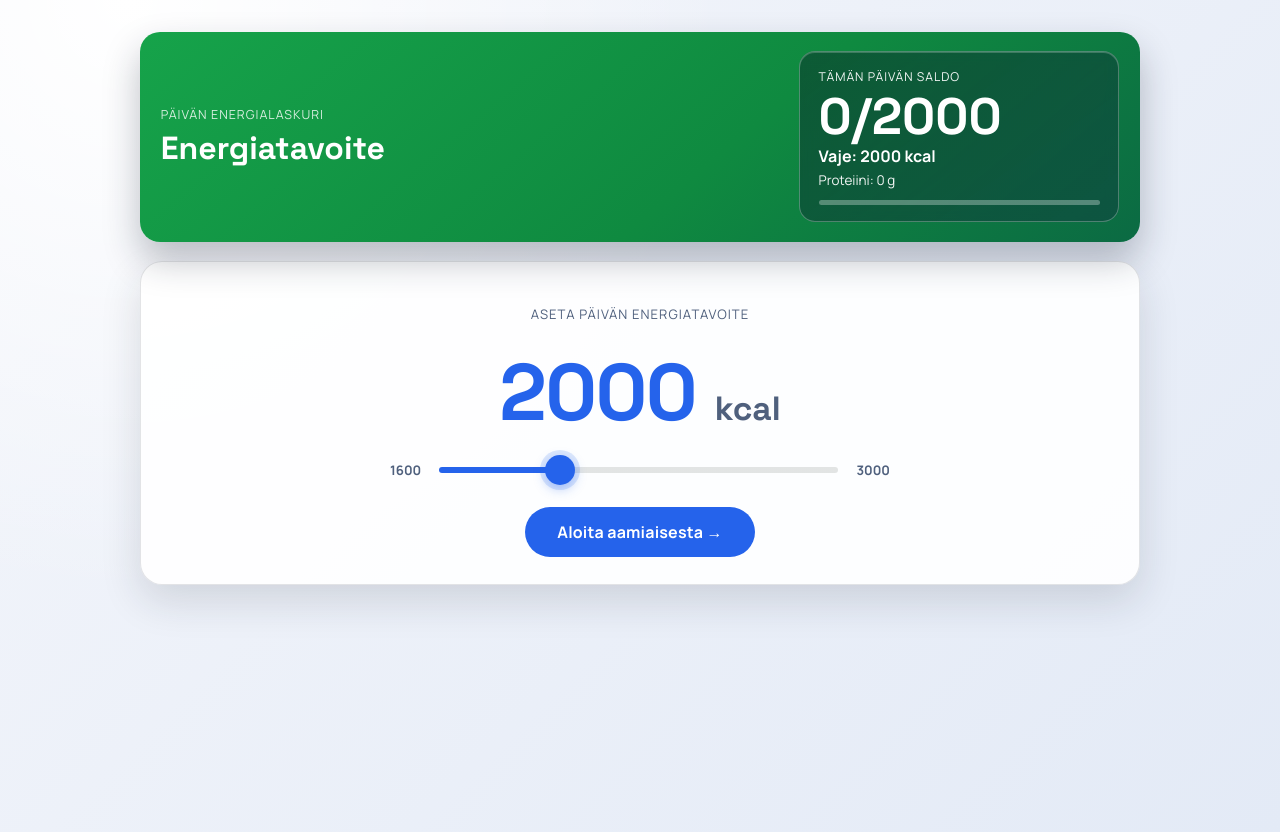
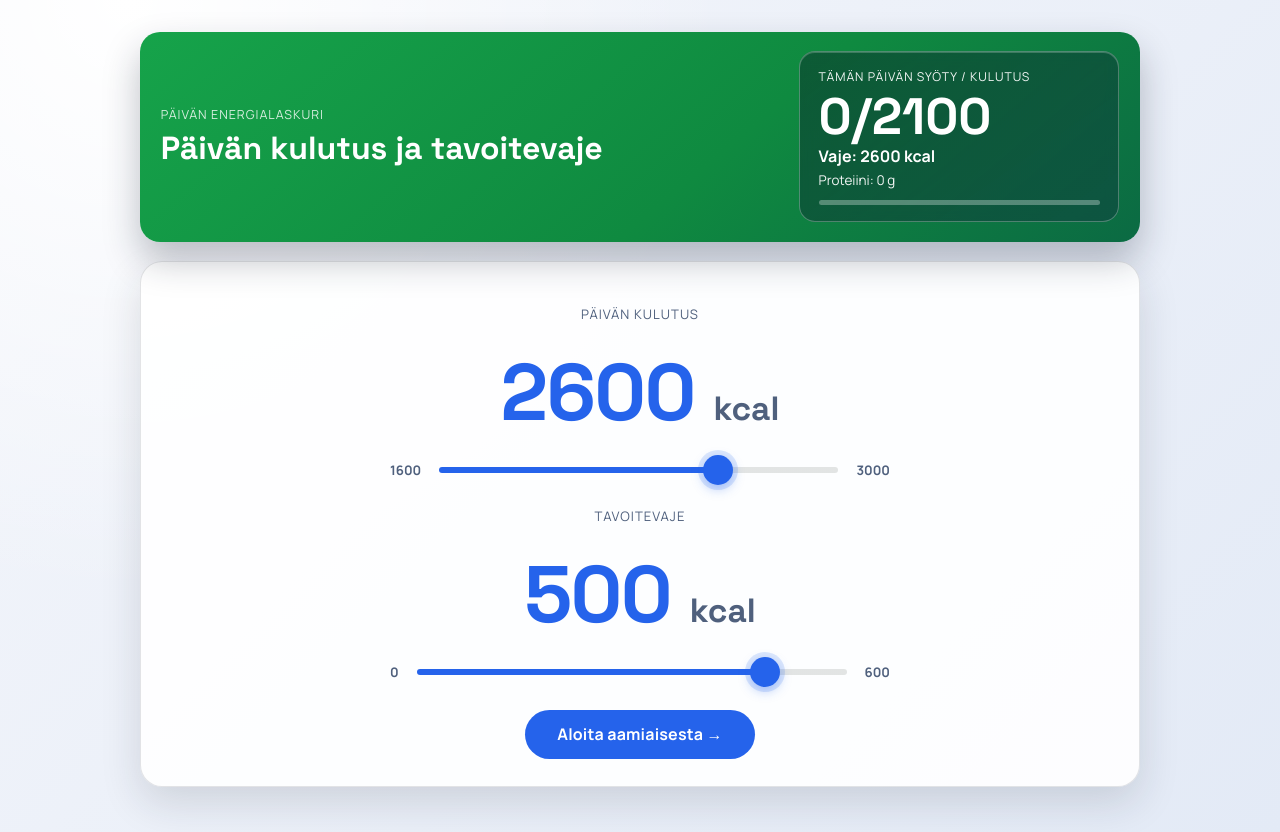
Before and after one commit to sjaks/cookbook, a plain HTML site: page plan/index.html in a window 1280 px wide. Drawn offline with Linux system fonts and the light colour scheme.

Commit message:
Switch the deficit logic

```diff
--- a/plan/app.js
+++ b/plan/app.js
@@ -1,5 +1,6 @@
 const STORAGE_KEY = "paivanKalorilaskuri_v1";
 const CALORIE_TARGET_KEY = "paivanKalorilaskuri_calorieTarget";
+const DEFICIT_TARGET_KEY = "paivanKalorilaskuri_deficitTarget";
 
 const STEP_CONFIG = [
   { id: "aamiainen", title: "Valitse aamiainen" },
@@ -19,13 +20,19 @@ const kcalBalanceEl = document.getElementById("kcal-balance");
 const totalProteinEl = document.getElementById("total-protein");
 
 let state = loadState() || createInitialState();
+state.deficitTarget = Number.isFinite(Number(state.deficitTarget)) ? Number(state.deficitTarget) : loadSavedDeficitTarget();
+state.calorieTarget = Number.isFinite(Number(state.calorieTarget)) ? Number(state.calorieTarget) : 2600;
 
 function loadSavedCalorieTarget() {
+  return 2600;
+}
+
+function loadSavedDeficitTarget() {
   try {
-    const raw = localStorage.getItem(CALORIE_TARGET_KEY);
-    return raw ? Number(raw) : 2000;
+    const raw = localStorage.getItem(DEFICIT_TARGET_KEY);
+    return raw ? Number(raw) : 500;
   } catch {
-    return 2000;
+    return 500;
   }
 }
 
@@ -35,7 +42,8 @@ function createInitialState() {
     currentStep: 0,
     completed: false,
     setupDone: false,
-    calorieTarget: loadSavedCalorieTarget(),
+    calorieTarget: 2600,
+    deficitTarget: loadSavedDeficitTarget(),
     selections: {}
   };
 }
@@ -87,29 +95,59 @@ function updateCounter(previewKcal = 0, previewProtein = 0) {
   const totals = sumTotals();
   const kcal = totals.kcal + previewKcal;
   const proteiini = totals.proteiini + previewProtein;
-  const target = state.calorieTarget || 2000;
-  const delta = Math.round(target - kcal);
-  const over = kcal - target;
+  const consumption = state.calorieTarget || 2600;
+  const deficitTarget = Math.max(0, Number(state.deficitTarget || 500));
+  const eatableTarget = Math.max(0, consumption - deficitTarget);
+  const overTargetThreshold = 100;
+  const remainingToEatableTarget = Math.round(eatableTarget - kcal);
+  const achievedDeficit = Math.round(consumption - kcal);
 
   totalKcalEl.textContent = String(Math.round(kcal));
-  totalTargetEl.textContent = String(Math.round(target));
+  totalTargetEl.textContent = String(Math.round(eatableTarget));
   totalProteinEl.textContent = String(Math.round(proteiini * 10) / 10);
 
-  if (delta > 0) {
-    kcalBalanceEl.textContent = `Vaje: ${delta} kcal`;
-  } else if (delta < 0) {
-    kcalBalanceEl.textContent = `Ylitys: ${Math.abs(delta)} kcal`;
+  if (remainingToEatableTarget >= 0) {
+    kcalBalanceEl.textContent = `Vaje: ${achievedDeficit} kcal`;
+  } else if (kcal > consumption) {
+    kcalBalanceEl.textContent = `Yli kulutuksen: ${Math.round(kcal - consumption)} kcal`;
   } else {
-    kcalBalanceEl.textContent = "Tavoite täynnä";
+    kcalBalanceEl.textContent = `Yli vajetavoitteen: ${Math.abs(remainingToEatableTarget)} kcal`;
   }
 
   const progressEl = document.getElementById("kcal-progress");
   if (!progressEl) return;
-  const pct = Math.min((kcal / target) * 100, 100);
-  const barColor    = over > 80 ? "#f87171" : over > 0 ? "#fbbf24" : "#4ade80";
+  const pct = eatableTarget === 0
+    ? kcal <= 0
+      ? 100
+      : 0
+    : Math.max(0, Math.min((kcal / eatableTarget) * 100, 100));
+
+  let colorState = "topbar--green";
+  let barColor = "#4ade80";
+
+  if (kcal >= eatableTarget + overTargetThreshold) {
+    colorState = "topbar--red";
+    barColor = "#f87171";
+  } else if (kcal > eatableTarget) {
+    colorState = "topbar--orange";
+    barColor = "#fbbf24";
+  } else {
+    colorState = "topbar--green";
+    barColor = "#4ade80";
+  }
+
+  if (eatableTarget === 0 && kcal > 0 && kcal < overTargetThreshold) {
+    colorState = "topbar--orange";
+    barColor = "#fbbf24";
+  }
+
+  if (eatableTarget === 0 && kcal >= overTargetThreshold) {
+    colorState = "topbar--red";
+    barColor = "#f87171";
+  }
 
   topbarEl.classList.remove("topbar--green", "topbar--orange", "topbar--red");
-  topbarEl.classList.add(over > 80 ? "topbar--red" : over > 0 ? "topbar--orange" : "topbar--green");
+  topbarEl.classList.add(colorState);
 
   progressEl.style.width = pct + "%";
   progressEl.style.background = barColor;
@@ -136,34 +174,54 @@ function updateSliderFill(slider) {
 }
 
 function renderCaloriePicker() {
-  const saved = state.calorieTarget || 2000;
+  const saved = state.calorieTarget || 2600;
+  const savedDeficit = Math.max(0, Number(state.deficitTarget || 500));
   appEl.innerHTML = `
     <div class="calorie-picker">
-      <p class="picker-label">Aseta päivän energiatavoite</p>
+      <p class="picker-label">Päivän kulutus</p>
       <div class="kcal-display" id="kcal-display">${saved} <span class="kcal-unit">kcal</span></div>
       <div class="slider-wrap">
         <span class="slider-bound">1600</span>
         <input type="range" id="calorie-slider" min="1600" max="3000" step="50" value="${saved}" />
         <span class="slider-bound">3000</span>
       </div>
+
+      <p class="picker-label">Tavoitevaje</p>
+      <div class="kcal-display" id="deficit-display">${savedDeficit} <span class="kcal-unit">kcal</span></div>
+      <div class="slider-wrap">
+        <span class="slider-bound">0</span>
+        <input type="range" id="deficit-slider" min="0" max="600" step="10" value="${savedDeficit}" />
+        <span class="slider-bound">600</span>
+      </div>
+
       <button class="primary-btn proceed-btn" id="start-btn">Aloita aamiaisesta &rarr;</button>
     </div>
   `;
 
   const slider = document.getElementById("calorie-slider");
+  const deficitSlider = document.getElementById("deficit-slider");
   const display = document.getElementById("kcal-display");
+  const deficitDisplay = document.getElementById("deficit-display");
 
   updateSliderFill(slider);
+  updateSliderFill(deficitSlider);
 
   slider.addEventListener("input", () => {
     display.innerHTML = `${slider.value} <span class="kcal-unit">kcal</span>`;
     updateSliderFill(slider);
   });
 
+  deficitSlider.addEventListener("input", () => {
+    deficitDisplay.innerHTML = `${deficitSlider.value} <span class="kcal-unit">kcal</span>`;
+    updateSliderFill(deficitSlider);
+  });
+
   document.getElementById("start-btn").addEventListener("click", () => {
     state.calorieTarget = Number(slider.value);
+    state.deficitTarget = Number(deficitSlider.value);
     state.setupDone = true;
     localStorage.setItem(CALORIE_TARGET_KEY, String(state.calorieTarget));
+    localStorage.setItem(DEFICIT_TARGET_KEY, String(state.deficitTarget));
     saveState();
     render();
   });
@@ -173,7 +231,7 @@ function render() {
   updateCounter();
 
   if (!state.setupDone) {
-    stepTitleEl.textContent = "Energiatavoite";
+    stepTitleEl.textContent = "Päivän kulutus ja tavoitevaje";
     renderCaloriePicker();
     return;
   }
--- a/plan/index.html
+++ b/plan/index.html
@@ -20,9 +20,9 @@
           <h1 id="step-title">Aloitetaan aamiaisesta</h1>
         </div>
         <div class="counter-card" aria-live="polite">
-          <p class="counter-label">Tämän päivän saldo</p>
-          <p class="counter-values"><span id="total-kcal">0</span>/<span id="total-target">2000</span></p>
-          <p class="counter-balance" id="kcal-balance">Vaje: 2000 kcal</p>
+          <p class="counter-label">Tämän päivän syöty / kulutus</p>
+          <p class="counter-values"><span id="total-kcal">0</span>/<span id="total-target">2100</span></p>
+          <p class="counter-balance" id="kcal-balance">Vaje: 2600 kcal</p>
           <p class="counter-protein">Proteiini: <span id="total-protein">0</span> g</p>
           <div class="progress-track"><div class="progress-fill" id="kcal-progress"></div></div>
         </div>
```
